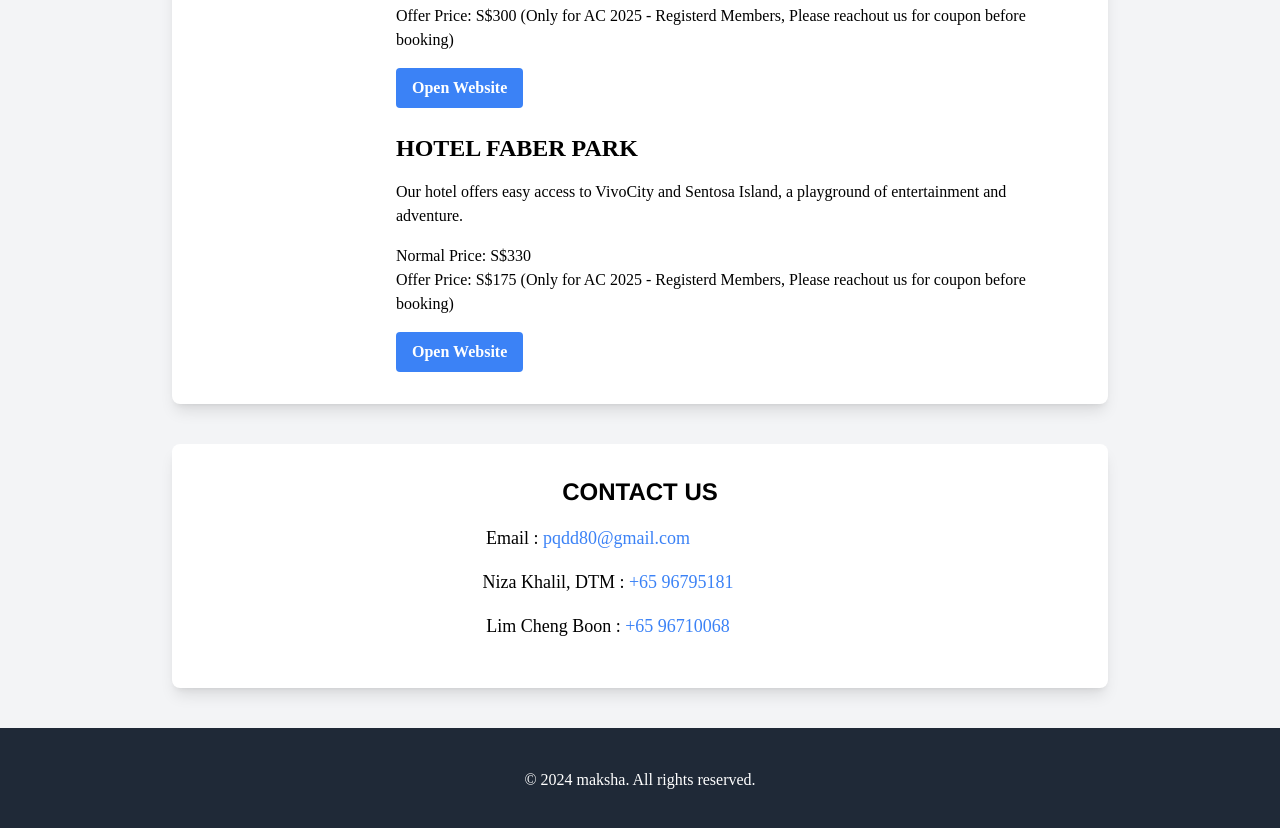
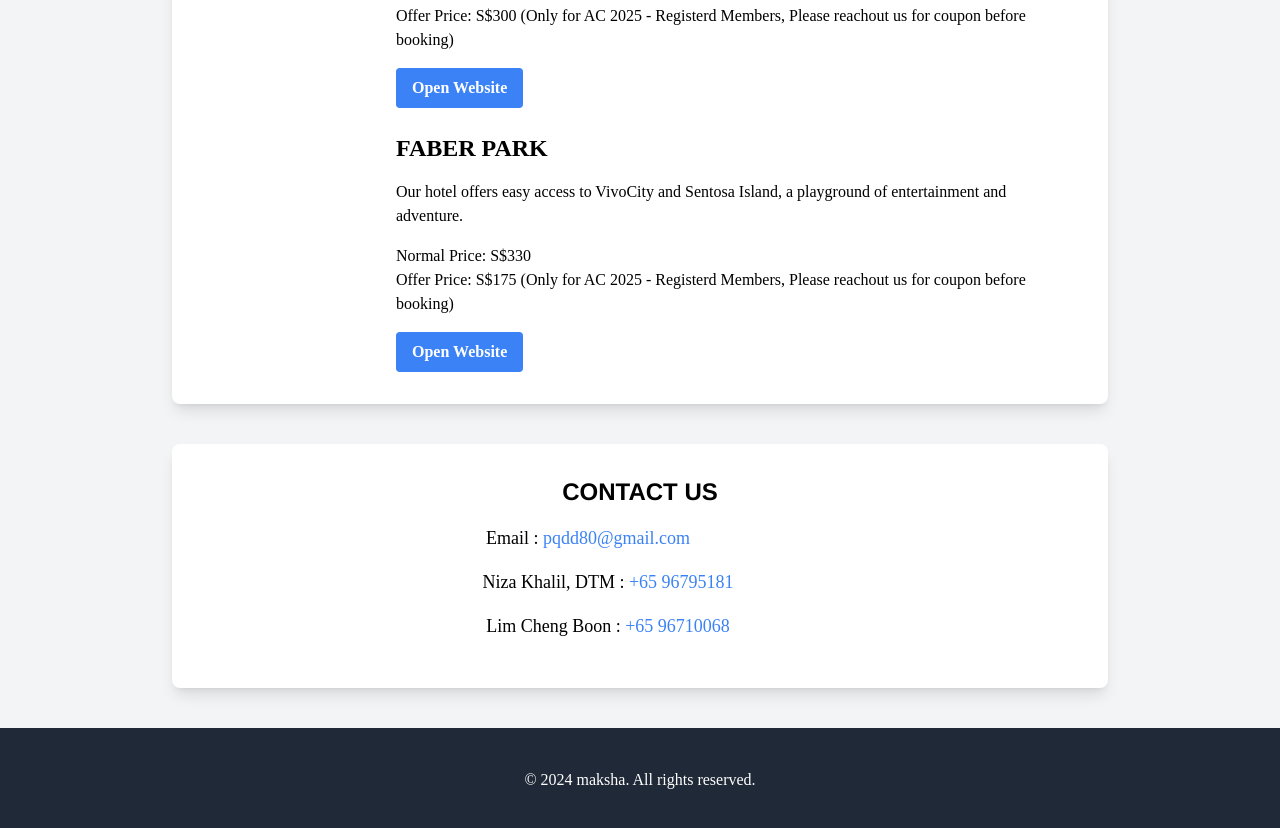
Before and after one commit to maksha19/ac-landing-page, a React (Create React App) app: page / in a window 1280 px wide. Shown: the part 4104-4932 px from the top of the page. Built offline with nearby package versions, Linux system fonts and the light colour scheme; a web font is replaced by a local one.

Commit message:
fix styles

```diff
--- a/src/Body.tsx
+++ b/src/Body.tsx
@@ -31,7 +31,7 @@
                         Let's celebrate
                     </div>
                     <div style={{ fontFamily: "Franklin" }}
-                        className="text-white font-bold text-3xl md:text-6xl uppercase w-screen text-center p-1 ">
+                        className="text-white font-bold text-2xl md:text-6xl uppercase w-screen text-center p-1 ">
                         Our Hands Of Friendship
                     </div>
                     <div style={{ fontFamily: "Franklin" }} id='description'
--- a/src/components/Hotel.tsx
+++ b/src/components/Hotel.tsx
@@ -16,7 +16,7 @@
                     </a>
                 </div>
                 <div className="md:ml-48">
-                    <h2 className="text-2xl flex  uppercase font-bold mb-4">Hotel Faber Park</h2>
+                    <h2 className="text-2xl flex  uppercase font-bold mb-4">Faber Park</h2>
                     <p>Our hotel offers easy access to VivoCity and Sentosa Island, a playground of entertainment and adventure.</p>
                     <p className="mt-4">Normal Price: S$330</p>
                     <p>Offer Price: S$175 (Only for AC 2025 - Registerd Members, Please reachout us for coupon before booking)</p>
```
